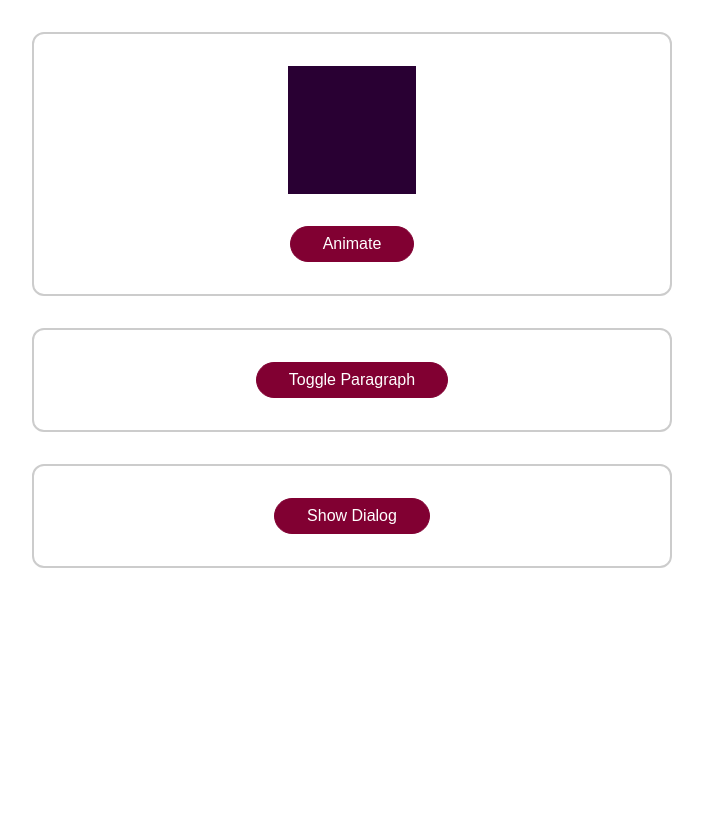
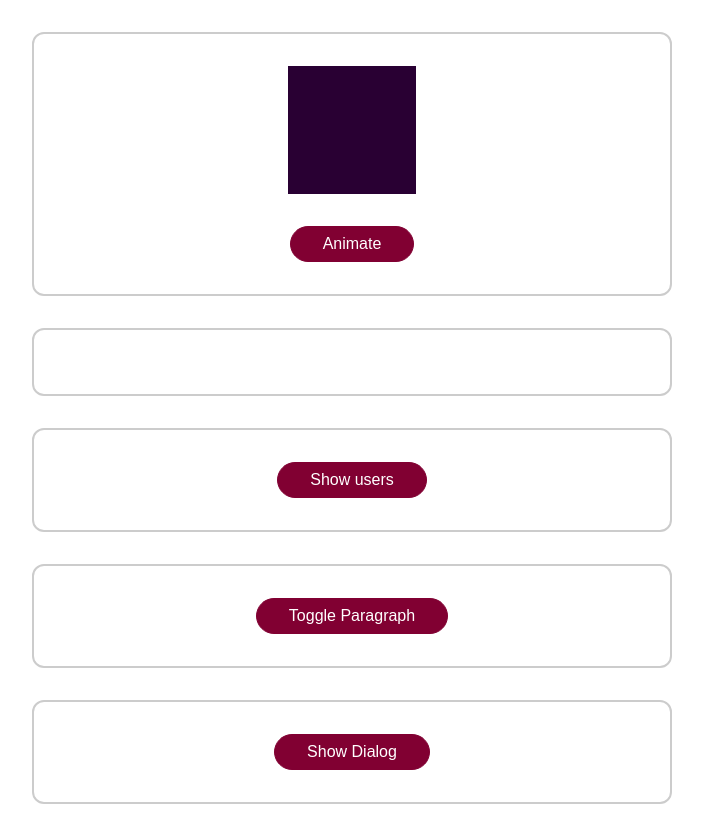
Before and after one commit to estrelabrilante/section14Vuejs, a Vue app: page / in a window 1280 px wide. Shown: the whole page, without its empty margins (288-991 px from the left). Before the commit the page ends 800 px from the top, so only its background shows below. Built offline with nearby package versions, Linux system fonts and the light colour scheme.

Commit message:
Exceptional case : Trasnsition component in multiple element

```diff
--- a/src/App.vue
+++ b/src/App.vue
@@ -15,7 +15,14 @@
         mollit anim id est laborum.
       </p>
     </transition>
-
+  </div>
+  <div class="container">
+    <transition name="fade-button" mode="out-in">
+      <button @click="showUser()" v-if="!usersAreVisible">Show users</button>
+      <button @click="hideUser()" v-else>Hide users</button>
+    </transition>
+  </div>
+  <div class="container">
     <button @click="togglePara()">Toggle Paragraph</button>
   </div>
   <base-modal @close="hideDialog" :open="dialogIsVisible">
@@ -42,9 +49,16 @@ export default {
       dialogIsVisible: false,
       animatedBlock: false,
       paraIsVisible: false,
+      usersAreVisible: false,
     };
   },
   methods: {
+    showUser() {
+      this.usersAreVisible = true;
+    },
+    hideUser() {
+      this.usersAreVisible = false;
+    },
     showDialog() {
       this.dialogIsVisible = true;
     },
@@ -142,4 +156,21 @@ button:active {
   /* opacity: 0;
   transform: translateY(30px); */
 }
+.fade-button-enter-from,
+.fade-button-leave-to {
+  opacity: 0;
+}
+.fade-button-enter-to,
+.fade-button-leave-from {
+  opacity: 1;
+}
+.fade-button-enter-active {
+  /* transition: all 0.3s ease-out; */
+  transition: opacity 0.3s ease-out;
+}
+
+.fade-button-leave-active {
+  /* transition: all 0.3s ease-in; */
+  animation: slide-scale 0.3s ease-in;
+}
 </style>
```
